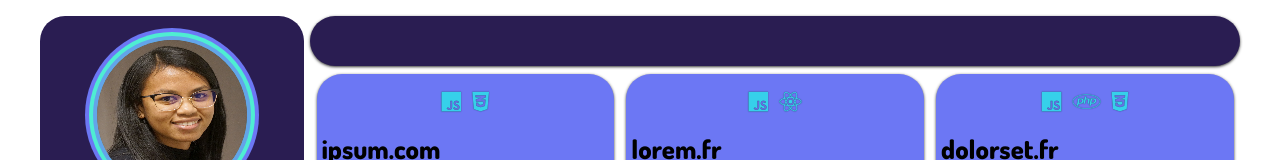
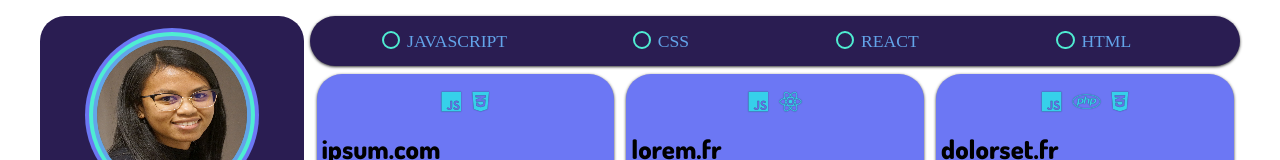
Before and after one commit to SaRvj/CV, a React (Create React App) app: page /portfolio in a window 1280 px wide. Shown: the top 160 px of the page. Built offline with nearby package versions, Linux system fonts and the light colour scheme; a web font is replaced by a local one.

Commit message:
add handleRadio function, display of radio buttons on the bar

```diff
--- a/src/components/portfolio/ProjectList.js
+++ b/src/components/portfolio/ProjectList.js
@@ -4,15 +4,44 @@
 
 export default class ProjectList extends Component {
     state = {
-        projects:portfolioData
+        projects:portfolioData,
+        radios: [
+            {id: 1, value: "Javascript"},
+            {id: 2, value: "CSS"},
+            {id: 3, value: "React"},
+            {id: 4, value: "HTML"}
+        ],
+        selectedRadio: 'javascript'
+    }
+
+    handleRadio = (event) => {
+        console.log(event.target.value);
+        let radio = event.target.value;
+        this.setState({selectedRadio : radio})
     }
 
     render() {
-        let {projects} = this.state;
+        let {projects, radios, selectedRadio} = this.state;
         return (
             <div className="portfolioContent">
                 <ul className="radioDisplay">
-
+                    {
+                        radios.map((radio) => {
+                            return(
+                                <li key={radio.id}>
+                                    <input
+                                        type="radio"
+                                        name="raio"
+                                        checked={radio.value === selectedRadio}
+                                        value={radio.value}
+                                        id={radio.value}
+                                        onChange={this.handleRadio}
+                                    />
+                                    <label htmlFor={radio.value}>{radio.value}</label>
+                                </li>
+                            )
+                        })
+                    }
 
                 </ul>
 
```
